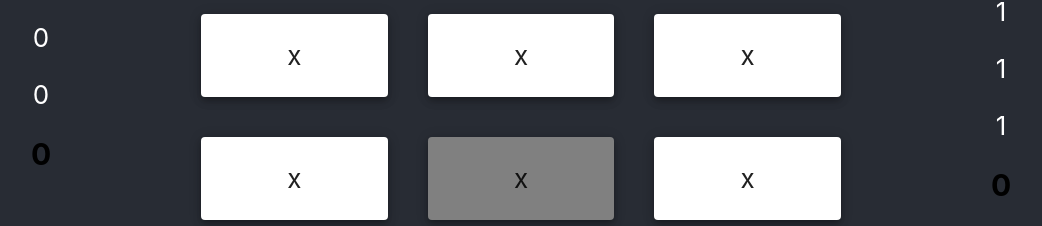
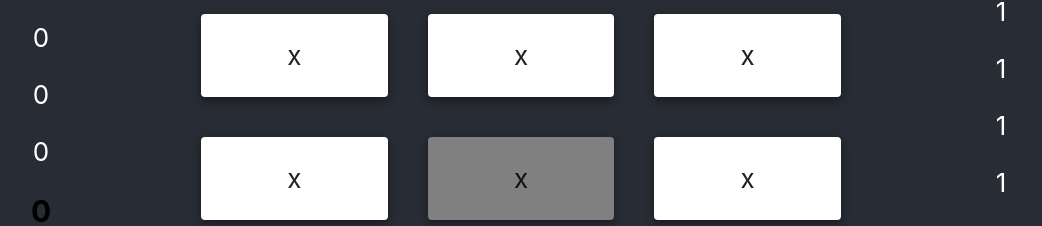
Before and after one commit to alex-808/ur.io, a React (Create React App) app in the folder client/: page / in a window 1280 px wide. Shown: the part 552-778 px from the top of the page, without its empty margins (119-1161 px from the left). Built offline with nearby package versions, Linux system fonts and the light colour scheme.

Commit message:
Add constants.js and replace hardcoded values

```diff
--- a/client/src/App.tsx
+++ b/client/src/App.tsx
@@ -5,6 +5,7 @@ import { Button, Grid } from '@material-ui/core'
 import { Board } from './components/Board'
 import { Game } from './game'
 import { PlayerStart } from './components/PlayerStart'
+import * as constants from './constants'
 
 function App() {
   const game = useRef(new Game())
@@ -30,12 +31,12 @@ function App() {
           token,
           game.current.rollVal
         )
-        if (newPos === 13) {
+        if (newPos === constants.GOAL_TILE && newPos !== null) {
           game.current.activePlayer.scoreGoal()
-        }
-        game.current.updateBoard()
-        if (newPos !== 3 && newPos !== 7 && newPos !== 11 && newPos !== null) {
-          game.current.changeTurn()
+          game.current.updateBoard()
+          if (!constants.ROSETTE_TILES.includes(newPos)) {
+            game.current.changeTurn()
+          }
         }
       }
     }
@@ -48,13 +49,17 @@ function App() {
       game.current.phase === 'movement'
     ) {
       const token = game.current.activePlayer?.tokens.findIndex(
-        tokenPos => tokenPos === -1
+        tokenPos => tokenPos === constants.PLAYER_START
       )
 
-      if (token !== undefined && token !== -1 && game.current.rollVal) {
+      if (
+        token !== undefined &&
+        token !== constants.PLAYER_START &&
+        game.current.rollVal
+      ) {
         game.current.activePlayer.moveToken(token, game.current.rollVal)
         game.current.updateBoard()
-        if (game.current.rollVal !== 4) {
+        if (!constants.ROSETTE_TILES.includes(game.current.rollVal)) {
           game.current.changeTurn()
         }
       }
--- /dev/null
+++ b/client/src/constants.ts
@@ -0,0 +1,5 @@
+const GOAL_TILE = 13
+const ROSETTE_TILES = [3, 7, 11]
+const PLAYER_START = -1
+
+export { GOAL_TILE, ROSETTE_TILES, PLAYER_START }
--- a/client/src/game.ts
+++ b/client/src/game.ts
@@ -1,3 +1,4 @@
+import * as constants from './constants'
 class Game {
   players: Player[] = []
   phase: GamePhase = 'rolling'
@@ -150,7 +151,7 @@ class Game {
       const path = player.id === 0 ? player0Path : player1Path
 
       for (let tokenPos of player.tokens) {
-        if (tokenPos === -1) continue
+        if (tokenPos === constants.PLAYER_START) continue
         const boardVal = path.get(tokenPos)
 
         if (boardVal !== undefined) {
@@ -204,16 +205,27 @@ const player1Path = new Map([
 ])
 class Player implements PlayerI {
   constructor(public id: PlayerID) {}
-  tokens = [12, -1, -1, -1, -1, -1, -1]
+  tokens = [
+    constants.PLAYER_START,
+    constants.PLAYER_START,
+    constants.PLAYER_START,
+    constants.PLAYER_START,
+    constants.PLAYER_START,
+    constants.PLAYER_START,
+    constants.PLAYER_START,
+  ]
   score: number = 0
   scoreGoal() {
-    this.tokens = this.tokens.filter(tokenPos => tokenPos !== 13)
+    this.tokens = this.tokens.filter(
+      tokenPos => tokenPos !== constants.GOAL_TILE
+    )
     console.log(this.tokens)
     this.score++
   }
   moveToken(tokenIndex: number, rollVal: number) {
     const newPos = this.tokens[tokenIndex] + rollVal
-    if (this.tokens.includes(newPos) || newPos > 13) return null
+    if (this.tokens.includes(newPos) || newPos > constants.GOAL_TILE)
+      return null
     this.tokens[tokenIndex] = newPos
     console.log(this.tokens[tokenIndex])
     return newPos
```
